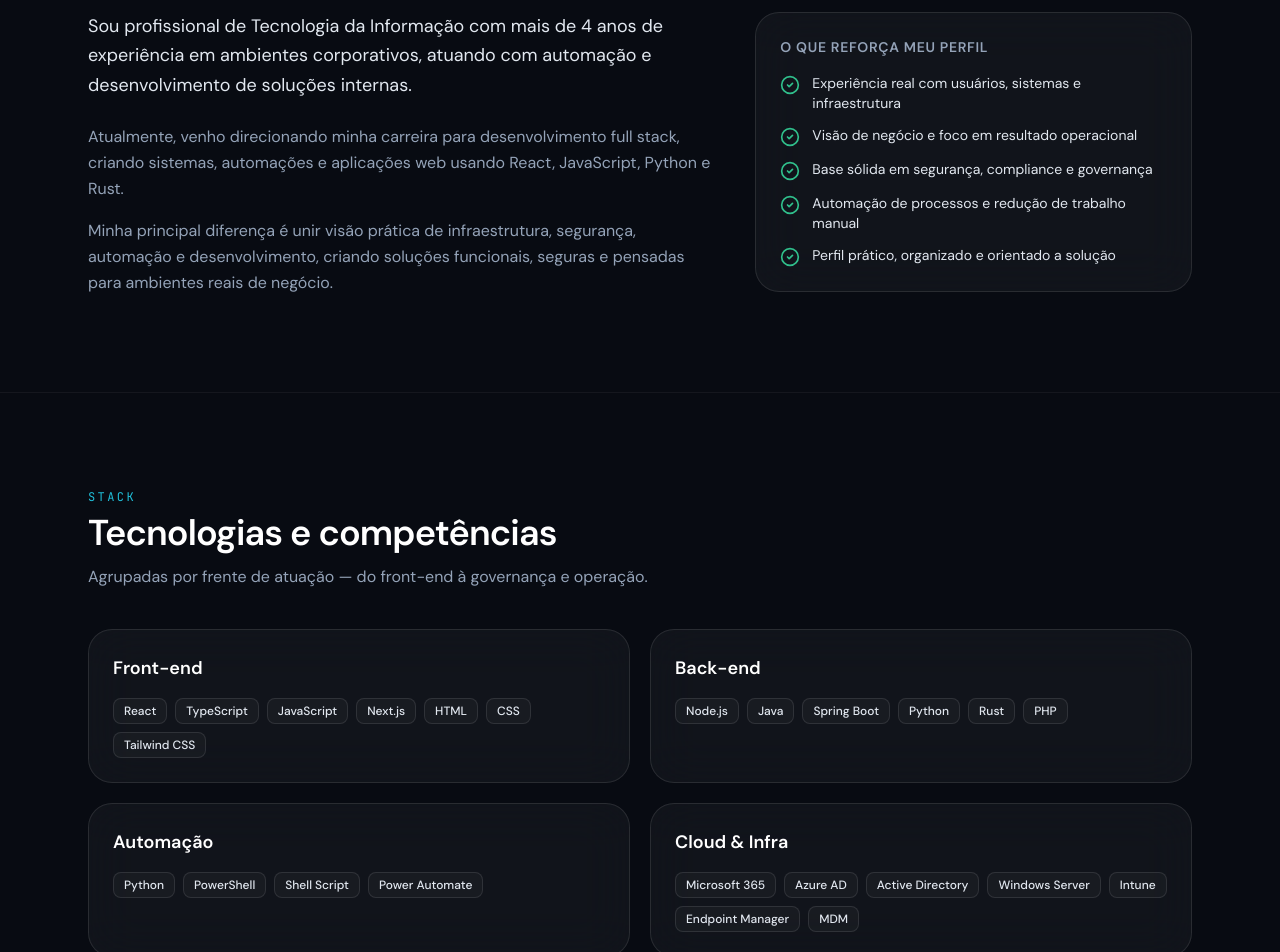
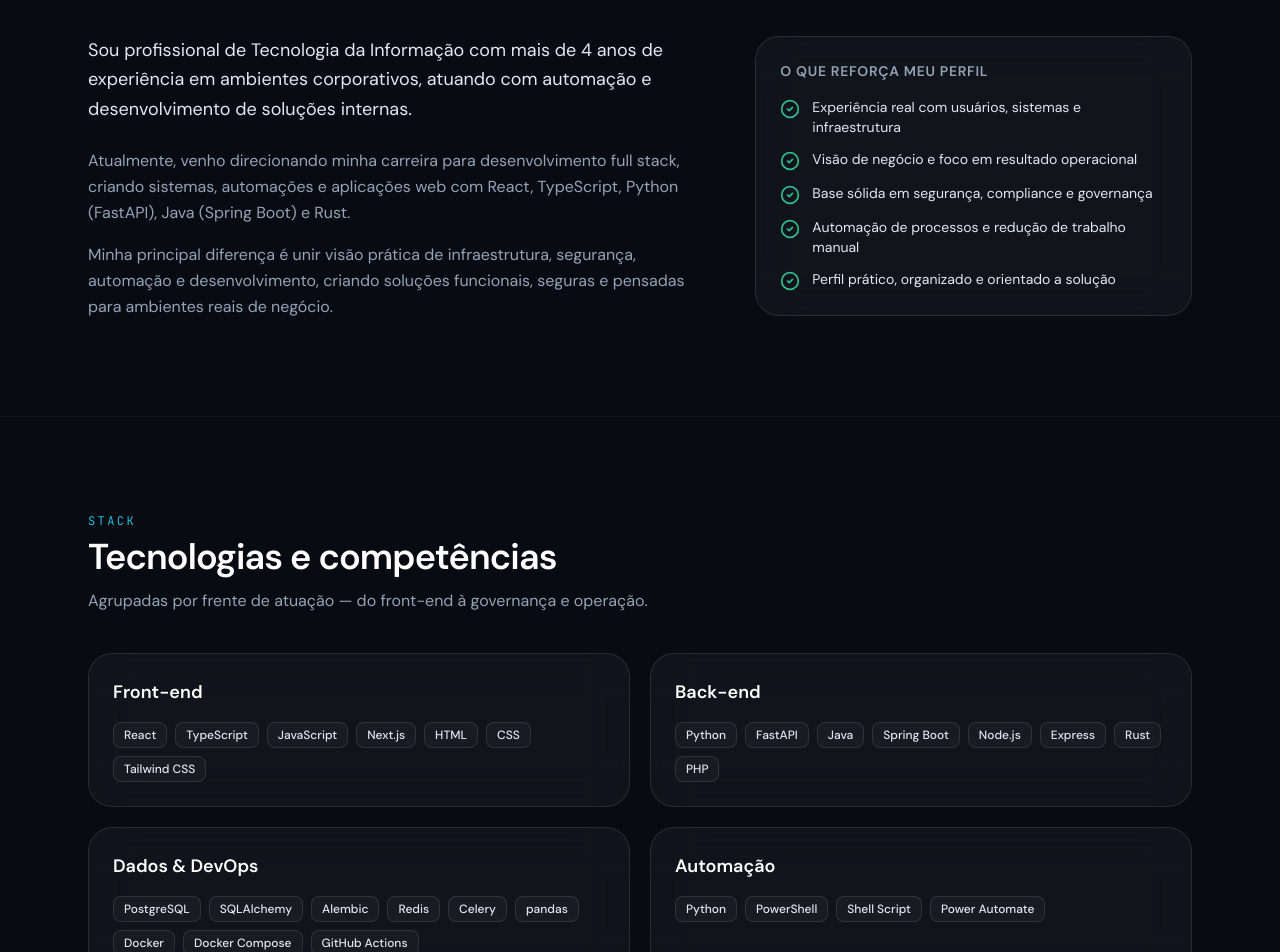
Before and after one commit to augustoemiliano/Portfolio, a React (Vite) app: page / in a window 1280 px wide. Shown: the part 820-1772 px from the top of the page. Built offline with nearby package versions, Linux system fonts and the light colour scheme.

Commit message:
Revisa textos do site e adiciona competências evidenciadas nos projetos

```diff
--- a/src/components/Experience.tsx
+++ b/src/components/Experience.tsx
@@ -10,7 +10,7 @@ export function Experience() {
           eyebrow="Trajetória"
           title="Experiência profissional"
           titleId="experience-heading"
-          subtitle="Experiência adaptada para evidenciar automação, sistemas internos e impacto em ambientes reais."
+          subtitle="Atuação em automação, sistemas internos, infraestrutura e segurança em ambientes corporativos."
         />
 
         <ol className="relative space-y-6">
--- a/src/components/Footer.tsx
+++ b/src/components/Footer.tsx
@@ -5,8 +5,16 @@ export function Footer() {
     <footer className="py-12">
       <div className="mx-auto max-w-6xl px-4 text-center sm:px-6">
         <p className="text-sm font-medium text-slate-200">{site.footerTagline}</p>
-        <p className="mt-3 text-xs text-slate-500">
-          © {new Date().getFullYear()} {site.name}. Feito com React, TypeScript, Vite e Tailwind — pronto para GitHub Pages.
+        <p className="mt-3 text-xs text-slate-400">
+          © {new Date().getFullYear()} {site.name}. Feito com React, TypeScript, Vite e Tailwind CSS.{" "}
+          <a
+            href={`${site.githubUrl}/Portfolio`}
+            target="_blank"
+            rel="noopener noreferrer"
+            className="underline decoration-white/20 underline-offset-2 hover:text-accent-cyan"
+          >
+            Código-fonte
+          </a>
         </p>
       </div>
     </footer>
--- a/src/data/site.ts
+++ b/src/data/site.ts
@@ -6,14 +6,15 @@ export const site = {
   phoneDisplay: "(34) 99203-2859",
   whatsappE164: "5534992032859",
   githubUrl: "https://github.com/augustoemiliano",
+  githubHandle: "augustoemiliano",
   heroHeadline:
     "Desenvolvedor Full Stack em formação contínua, com experiência real em infraestrutura, automação, cloud e segurança da informação.",
   heroSub:
-    "Profissional de TI com mais de 4 anos em ambientes corporativos. Hoje foco em aplicações web, automações e sistemas internos com React,Java Script, Python e Rust.",
+    "Profissional de TI com mais de 4 anos em ambientes corporativos. Hoje foco em aplicações web, automações e sistemas internos com React, TypeScript, Python, Java e Rust.",
   aboutLead:
     "Sou profissional de Tecnologia da Informação com mais de 4 anos de experiência em ambientes corporativos, atuando com automação e desenvolvimento de soluções internas.",
   aboutBody: [
-    "Atualmente, venho direcionando minha carreira para desenvolvimento full stack, criando sistemas, automações e aplicações web usando React, JavaScript, Python e Rust.",
+    "Atualmente, venho direcionando minha carreira para desenvolvimento full stack, criando sistemas, automações e aplicações web com React, TypeScript, Python (FastAPI), Java (Spring Boot) e Rust.",
     "Minha principal diferença é unir visão prática de infraestrutura, segurança, automação e desenvolvimento, criando soluções funcionais, seguras e pensadas para ambientes reais de negócio.",
   ],
   aboutHighlights: [
--- a/src/data/skills.ts
+++ b/src/data/skills.ts
@@ -13,7 +13,12 @@ export const skillCategories: readonly SkillCategory[] = [
   {
     id: "backend",
     title: "Back-end",
-    items: ["Node.js", "Java", "Spring Boot", "Python", "Rust", "PHP"],
+    items: ["Python", "FastAPI", "Java", "Spring Boot", "Node.js", "Express", "Rust", "PHP"],
+  },
+  {
+    id: "data-devops",
+    title: "Dados & DevOps",
+    items: ["PostgreSQL", "SQLAlchemy", "Alembic", "Redis", "Celery", "pandas", "Docker", "Docker Compose", "GitHub Actions"],
   },
   {
     id: "automation",
```
